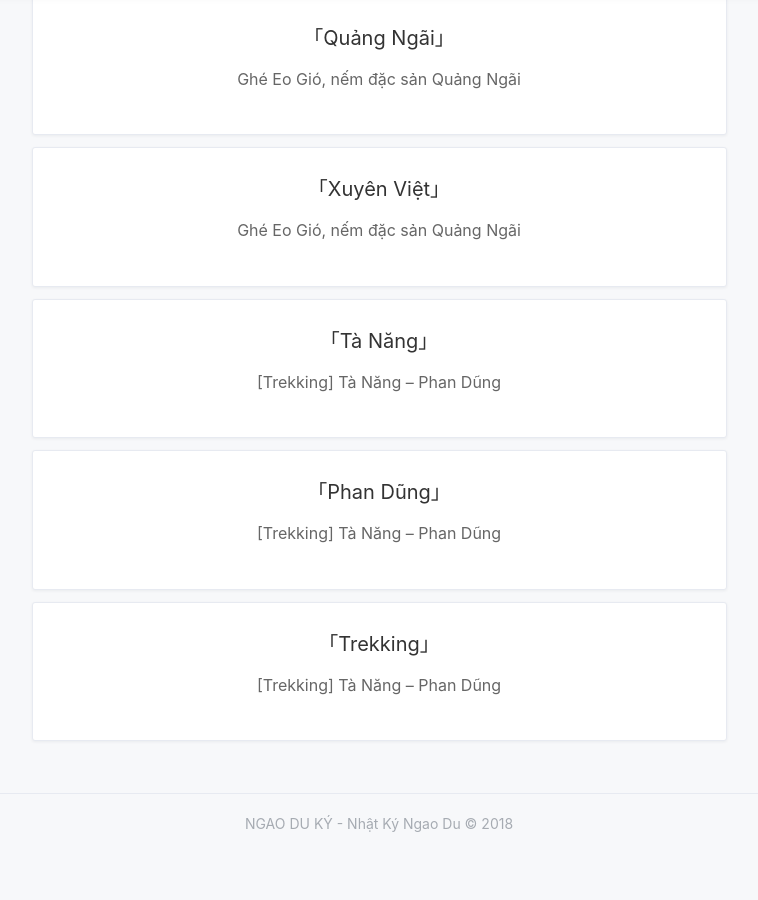
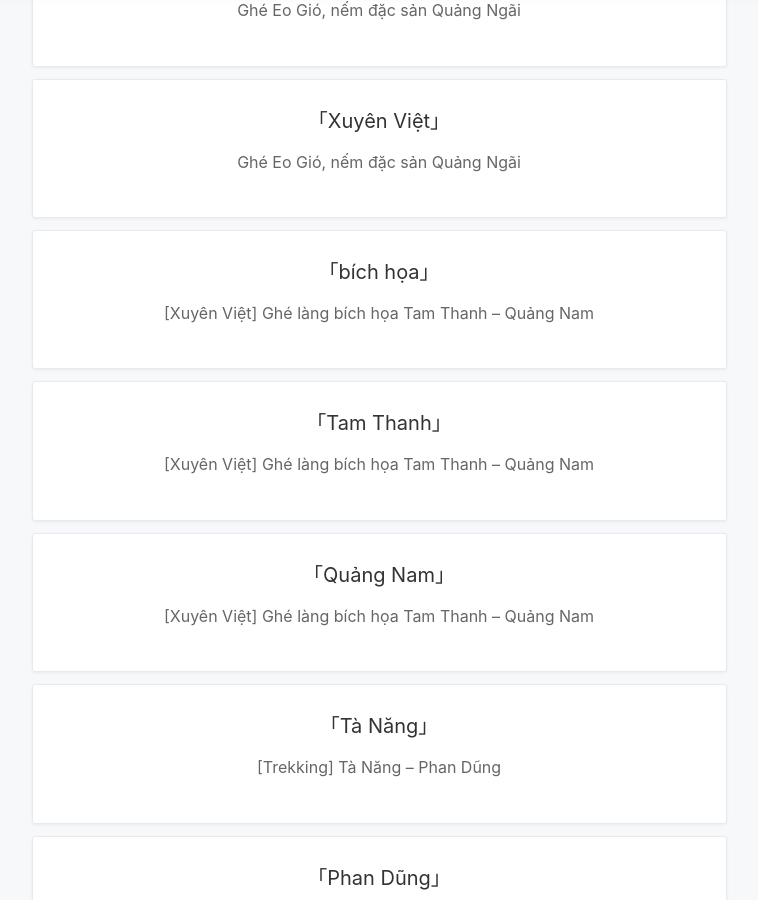
Before and after one commit to dendosg/dendosg.github.io, a Jekyll site: the page built from tags.html, in a window 1280 px wide and 900 px high, scrolled down 1719 px. Shown: the whole window, without its empty margins (261-1019 px from the left). Built offline with Jekyll 4.4.1, drawn with Linux system fonts in a browser that asks for light colours; nearby versions of some CDN libraries; a style sheet for code colours, icons or effects is not loaded; before the commit the page ends 2593 px from its top, so only the background shows below that; some of the changed text lies outside the part shown.

Commit message:
Add files via upload

```diff
--- a/_posts/2017-04-27-lang-bich-hoa-tam-thanh-quang-nam.md
+++ b/_posts/2017-04-27-lang-bich-hoa-tam-thanh-quang-nam.md
@@ -2,8 +2,8 @@
 layout: post
 title: "[Xuyên Việt] Ghé làng bích họa Tam Thanh – Quảng Nam"
 author: "Đèn Đỏ"
-categories: journal
-tags: [documentation,sample]
+categories: [Du Ký, Xuyên Việt]
+tags: [bích họa, Tam Thanh, Quảng Nam]
 cover: 'https://dendosg.github.io/assets/img/upload/2017/04/thumb-bichhoa.jpg'
 ---
 
@@ -14,69 +14,69 @@ Làng bích họa Tam Thanh
 
 Làng bích họa Tam Thanh là 1 dự án cộng đồng Hàn-Việt được thực hiện tại thôn Trung Thanh, xã Tam Thanh, thành phố Tam Kỳ, Quảng Nam. Dự án nhằm mục đích phát triển du lịch và nâng cao đời sống cho người dân nghèo nơi đây.
 
-![](https://dendosg.github.io/assets/img/upload/2017/04/lang-bich-hoa-tam-thanh-quang-nam-2.jpg)
+![làng bích họa Tam Thanh](https://dendosg.github.io/assets/img/upload/2017/04/lang-bich-hoa-tam-thanh-quang-nam-2.jpg)
 
 Trước khi đi chuyến Xuyên Việt, mình vô tình thấy được thông tin về ngôi làng này trên mạng, lập tức note nó vào trong lịch trình luôn. Lúc mình tới thì ngôi làng đã mở cửa cho khách tham quan được 1 tuần nhưng vẫn đang trong quá trình hoàn thiện, còn rất nhiều ngôi nhà khác chưa được vẽ lên.
 
-![](https://dendosg.github.io/assets/img/upload/2017/04/lang-bich-hoa-tam-thanh-quang-nam-1.jpg)
+![Cổng chào làng bích họa Tam Thanh](https://dendosg.github.io/assets/img/upload/2017/04/lang-bich-hoa-tam-thanh-quang-nam-1.jpg)
 
-Cổng chào làng bích họa Tam Thanh
+*Cổng chào làng bích họa Tam Thanh*
 
-![](https://dendosg.github.io/assets/img/upload/2017/04/lang-bich-hoa-tam-thanh-quang-nam-5.jpg)
+![Trục đường chính của làng](https://dendosg.github.io/assets/img/upload/2017/04/lang-bich-hoa-tam-thanh-quang-nam-5.jpg)
 
 Trục đường chính của làng. Những ngôi nhà trên con đường này đều đã được khoác lên mình những bức hình bích họa.
 
 Mình có hỏi cô bán nước ở đó thì được biết, những họa sĩ vẽ nên những bức tranh tường này đến từ Hàn Quốc, ngoài ra còn có các tình nguyện viên Đà Nẵng và người dân Tam Thanh hỗ trợ nữa, họ vẽ rất nhiều chủ đề khác nhau: chân dung chủ nhà, tranh cá, nhịp sinh hoạt của người dân, tình hữu nghị Việt – Hàn, các nét đặc trưng của làng chài Tam Thanh…
 
-![](https://dendosg.github.io/assets/img/upload/2017/04/lang-bich-hoa-tam-thanh-quang-nam-12.jpg)
+![bức hình mà nhân vật chính là chủ ngôi nhà.](https://dendosg.github.io/assets/img/upload/2017/04/lang-bich-hoa-tam-thanh-quang-nam-12.jpg)
 
-Một trong những bức hình, mà nhân vật chính là chủ ngôi nhà.
+*Một trong những bức hình, mà nhân vật chính là chủ ngôi nhà.*
 
-![](https://dendosg.github.io/assets/img/upload/2017/04/lang-bich-hoa-tam-thanh-quang-nam-7.jpg)
+![Tranh cá](https://dendosg.github.io/assets/img/upload/2017/04/lang-bich-hoa-tam-thanh-quang-nam-7.jpg)
 
-Tranh cá
+*Tranh cá*
 
-![](https://dendosg.github.io/assets/img/upload/2017/04/lang-bich-hoa-tam-thanh-2.jpg)
+![bức bích họa về công việc thường ngày, gắn liền với người dân làng chài Tam Thanh](https://dendosg.github.io/assets/img/upload/2017/04/lang-bich-hoa-tam-thanh-2.jpg)
 
-Công việc thường ngày, gắn liền với người dân làng chài Tam Thanh
+*Công việc thường ngày, gắn liền với người dân làng chài Tam Thanh*
 
-![](https://dendosg.github.io/assets/img/upload/2017/04/lang-bich-hoa-tam-thanh-quang-nam-19.jpg)
+![bức bích họa tại làng Tam Thanh](https://dendosg.github.io/assets/img/upload/2017/04/lang-bich-hoa-tam-thanh-quang-nam-19.jpg)
 
-![](https://dendosg.github.io/assets/img/upload/2017/04/lang-bich-hoa-tam-thanh-6.jpg)
+![bức bích họa tại làng Tam Thanh](https://dendosg.github.io/assets/img/upload/2017/04/lang-bich-hoa-tam-thanh-6.jpg)
 
-Làng bích họa Tam Thanh có khoảng 120 ngôi nhà
+*Làng bích họa Tam Thanh có khoảng 120 ngôi nhà*
 
 Đường đi làng bích họa Tam Thanh
 --------------------------------
 
 Nếu đến Đà Nẵng, thăm phố cổ Hội An thì bạn cũng nên ghé làng bích họa Tam Thanh (cách Đà Nẵng 70km, cách Hội An 40km).  Từ Hội An tìm đến cầu Cửa Đại, đi qua cầu Cửa Đại các bạn tìm đến đường Thanh Niên, tới được đường Thanh Niên thì cứ đâm thẳng khoảng 30km nữa là tới làng bích họa Tam Thanh. Trên đường đi có thể dừng lại chụp ảnh vì đường này mới làm, vừa hoang sơ vừa đẹp.
 
-![](https://dendosg.github.io/assets/img/upload/2017/04/lang-bich-hoa-tam-thanh-quang-nam-8.jpg) ![](https://dendosg.github.io/assets/img/upload/2017/04/lang-bich-hoa-tam-thanh-5.jpg)
+![bức bích họa tại làng Tam Thanh](https://dendosg.github.io/assets/img/upload/2017/04/lang-bich-hoa-tam-thanh-quang-nam-8.jpg) ![](https://dendosg.github.io/assets/img/upload/2017/04/lang-bich-hoa-tam-thanh-5.jpg)
 
-![](https://dendosg.github.io/assets/img/upload/2017/04/lang-bich-hoa-tam-thanh-quang-nam-16.jpg)
+![bức bích họa về thợ cắt tóc, cũng chí là chủ ngôi nhà](https://dendosg.github.io/assets/img/upload/2017/04/lang-bich-hoa-tam-thanh-quang-nam-16.jpg)
 
-Vẽ chính chủ nhà là thợ cắt tóc.
+*Vẽ chính chủ nhà là thợ cắt tóc.*
 
 Người dân làng chài Tam Thanh
 -----------------------------
 
 Người dân ở làng chài Tam Thanh cảm thấy rất phấn khích kể từ khi có những bức tranh tường này. Dự án đã mang lại bộ mặt mới cho những ngôi nhà nơi đây. Dần dần càng nhiều người biết và đến ngôi làng của họ, cuộc sống nhộn nhịp và đông đúc hẳn lên. Nhiều hộ gia đình cũng kiếm được chút tiền từ việc bán nước, mở quán ăn, giữ xe, bán đồ lưu niệm…
 
-![](https://dendosg.github.io/assets/img/upload/2017/04/lang-bich-hoa-tam-thanh-quang-nam-11.jpg)
+![bức bích họa vẽ đứa trẻ đang chơi trò phóng máy bay](https://dendosg.github.io/assets/img/upload/2017/04/lang-bich-hoa-tam-thanh-quang-nam-11.jpg)
 
-Chủ đề những trò chơi gắn liền tuổi thơ cũng được khai thác rất nhiều.
+*Chủ đề những trò chơi gắn liền tuổi thơ cũng được khai thác rất nhiều.*
 
-![](https://dendosg.github.io/assets/img/upload/2017/04/lang-bich-hoa-tam-thanh-quang-nam-10.jpg)
+![bức bích họa vẽ những đứa trẻ đang chơi đùa với quả bóng](https://dendosg.github.io/assets/img/upload/2017/04/lang-bich-hoa-tam-thanh-quang-nam-10.jpg)
 
 Người dân Tam Thanh rất hiền lành, thân thiện và hiếu khách. Nhớ lúc đó mình uống ly chanh dây mà cô bán nước chỉ lấy có 5k, mình thắc mắc sao rẻ như thế thì cô bảo: “bán đắt sợ không ai mua của cô cháu ạ”.
 
-![](https://dendosg.github.io/assets/img/upload/2017/04/lang-bich-hoa-tam-thanh-quang-nam-13.jpg)
+![Bức bích họa về 1 cô bán trái cây trong làng](https://dendosg.github.io/assets/img/upload/2017/04/lang-bich-hoa-tam-thanh-quang-nam-13.jpg)
 
-Bức bích họa về 1 cô bán trái cây trong làng
+*Bức bích họa về 1 cô bán trái cây trong làng*
 
-![](https://dendosg.github.io/assets/img/upload/2017/04/IMG_0697.jpg)
+![Bãi biển ở ngay xã Tam Thanh, khá sạch và đẹp.](https://dendosg.github.io/assets/img/upload/2017/04/IMG_0697.jpg)
 
-Bãi biển ở ngay xã Tam Thanh, khá sạch và đẹp.
+*Bãi biển ở ngay xã Tam Thanh, khá sạch và đẹp*
 
 Nếu có dịp, bạn hãy đến Tam Thanh 1 lần, để chiêm ngưỡng các tác phẩm nghệ thuật độc nhất vô nhị tại Việt Nam và thấy được vẻ thanh bình của 1 làng chài ven biển.
 Tham khảo thêm:
@@ -84,10 +84,8 @@ Tham khảo thêm:
 *   [http://www.langbichhoatamthanh.com/](http://www.langbichhoatamthanh.com?utm_source=ngaoduky)
 *   [http://emdep.vn/xem-choi/den-quang-nam-ngam-lang-bich-hoa-dep-nhu-co-tich-2016070816512594.htm](http://emdep.vn/xem-choi/den-quang-nam-ngam-lang-bich-hoa-dep-nhu-co-tich-2016070816512594.htm?utm_source=ngaoduky)
 
-![](https://dendosg.github.io/assets/img/upload/2017/04/lang-bich-hoa-tam-thanh-quang-nam-9.jpg)
+![bức bích họa tại làng Tam Thanh](https://dendosg.github.io/assets/img/upload/2017/04/lang-bich-hoa-tam-thanh-quang-nam-9.jpg)
 
-![](https://dendosg.github.io/assets/img/upload/2017/04/lang-bich-hoa-tam-thanh-4.jpg)
+![bức bích họa tại làng Tam Thanh](https://dendosg.github.io/assets/img/upload/2017/04/lang-bich-hoa-tam-thanh-4.jpg)
 
-![](https://dendosg.github.io/assets/img/upload/2017/04/lang-bich-hoa-tam-thanh-1.jpg)
-
-jQuery(document).ready(function($) { $.post('http://ngaoduky.com/wp-admin/admin-ajax.php', {action: 'mts\_view\_count', id: '490'}); });
+![bức bích họa về các loài cá tại làng Tam Thanh](https://dendosg.github.io/assets/img/upload/2017/04/lang-bich-hoa-tam-thanh-1.jpg)
```
